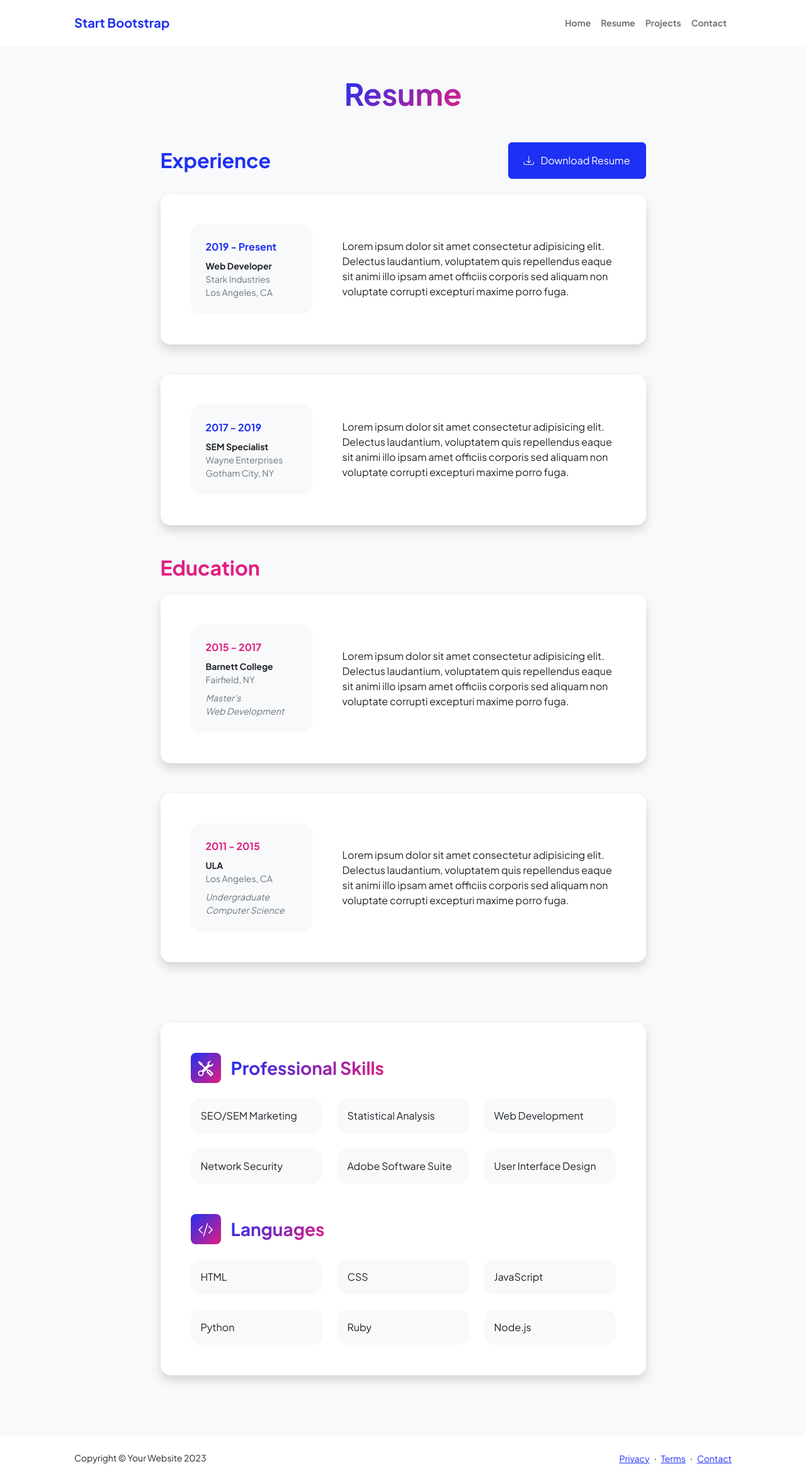
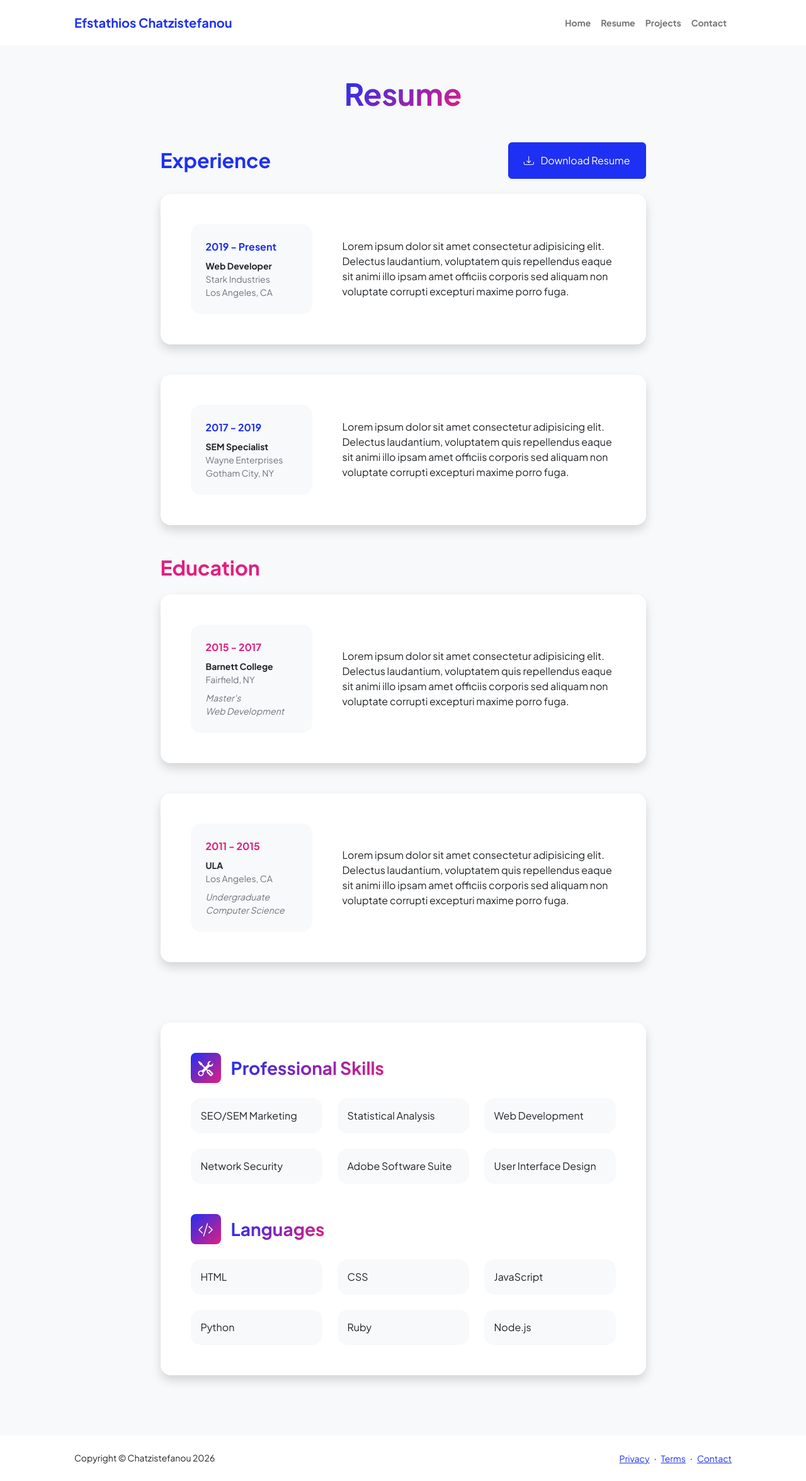
Before and after one commit to StathisChatzistefanou/my-portfolio, a website: page resume.html in a window 1280 px wide. Shown: the whole page at 63% size. Drawn offline with nearby package versions, Linux system fonts and the light colour scheme.

Commit message:
Update website

```diff
--- a/resume.html
+++ b/resume.html
@@ -5,7 +5,7 @@
         <meta name="viewport" content="width=device-width, initial-scale=1, shrink-to-fit=no" />
         <meta name="description" content="" />
         <meta name="author" content="" />
-        <title>Personal - Start Bootstrap Template</title>
+        <title>Efstathios Chatzistefanou Personal Web Page</title>
         <!-- Favicon-->
         <link rel="icon" type="image/x-icon" href="assets/favicon.ico" />
         <!-- Custom Google font-->
@@ -22,7 +22,7 @@
             <!-- Navigation-->
             <nav class="navbar navbar-expand-lg navbar-light bg-white py-3">
                 <div class="container px-5">
-                    <a class="navbar-brand" href="index.html"><span class="fw-bolder text-primary">Start Bootstrap</span></a>
+                    <a class="navbar-brand" href="index.html"><span class="fw-bolder text-primary">Efstathios Chatzistefanou</span></a>
                     <button class="navbar-toggler" type="button" data-bs-toggle="collapse" data-bs-target="#navbarSupportedContent" aria-controls="navbarSupportedContent" aria-expanded="false" aria-label="Toggle navigation"><span class="navbar-toggler-icon"></span></button>
                     <div class="collapse navbar-collapse" id="navbarSupportedContent">
                         <ul class="navbar-nav ms-auto mb-2 mb-lg-0 small fw-bolder">
@@ -183,7 +183,7 @@
         <footer class="bg-white py-4 mt-auto">
             <div class="container px-5">
                 <div class="row align-items-center justify-content-between flex-column flex-sm-row">
-                    <div class="col-auto"><div class="small m-0">Copyright &copy; Your Website 2023</div></div>
+                    <div class="col-auto"><div class="small m-0">Copyright &copy; Chatzistefanou 2026</div></div>
                     <div class="col-auto">
                         <a class="small" href="#!">Privacy</a>
                         <span class="mx-1">&middot;</span>
```
Also changed, not shown: index.html (+2 -2 lines).
